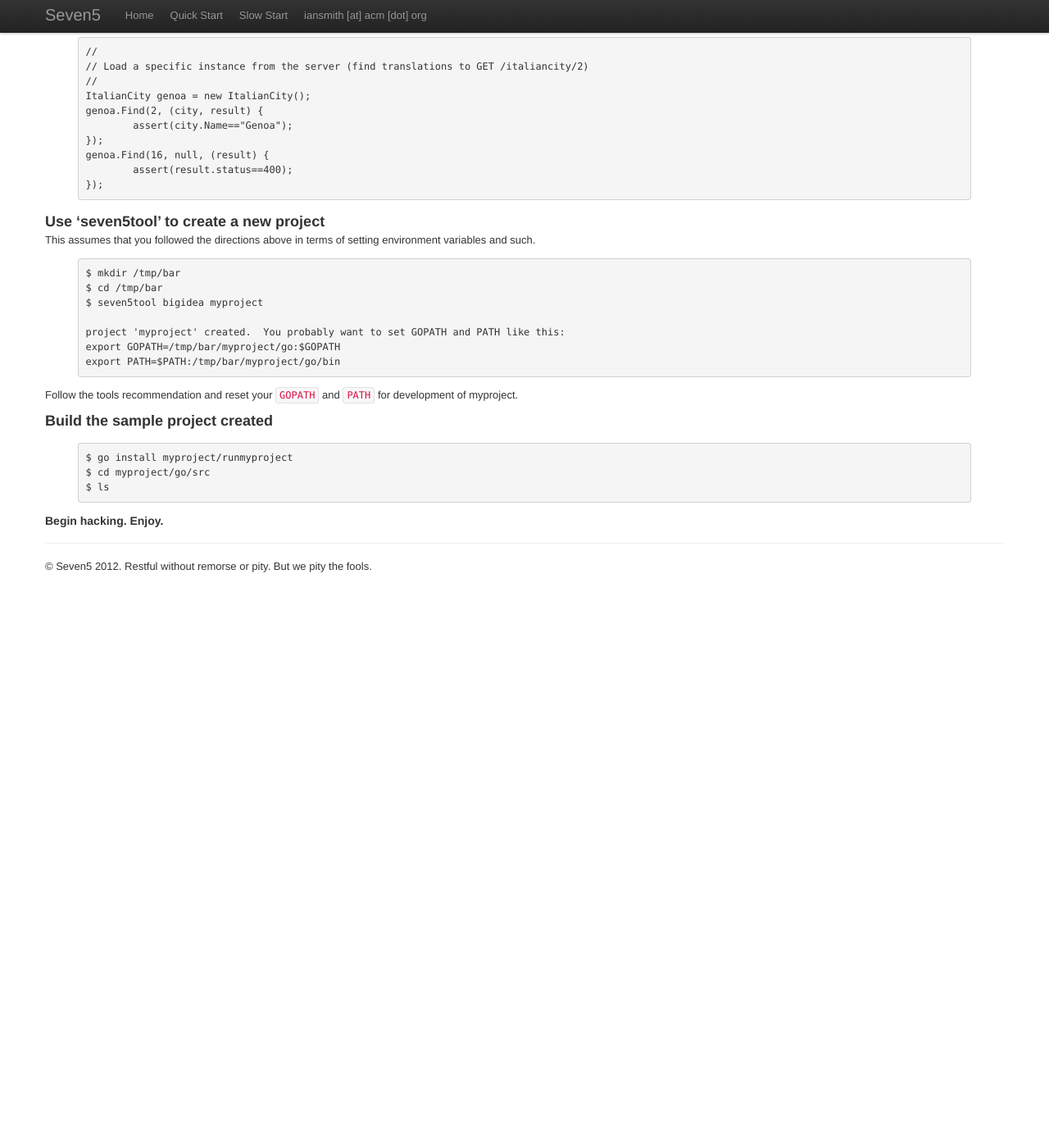
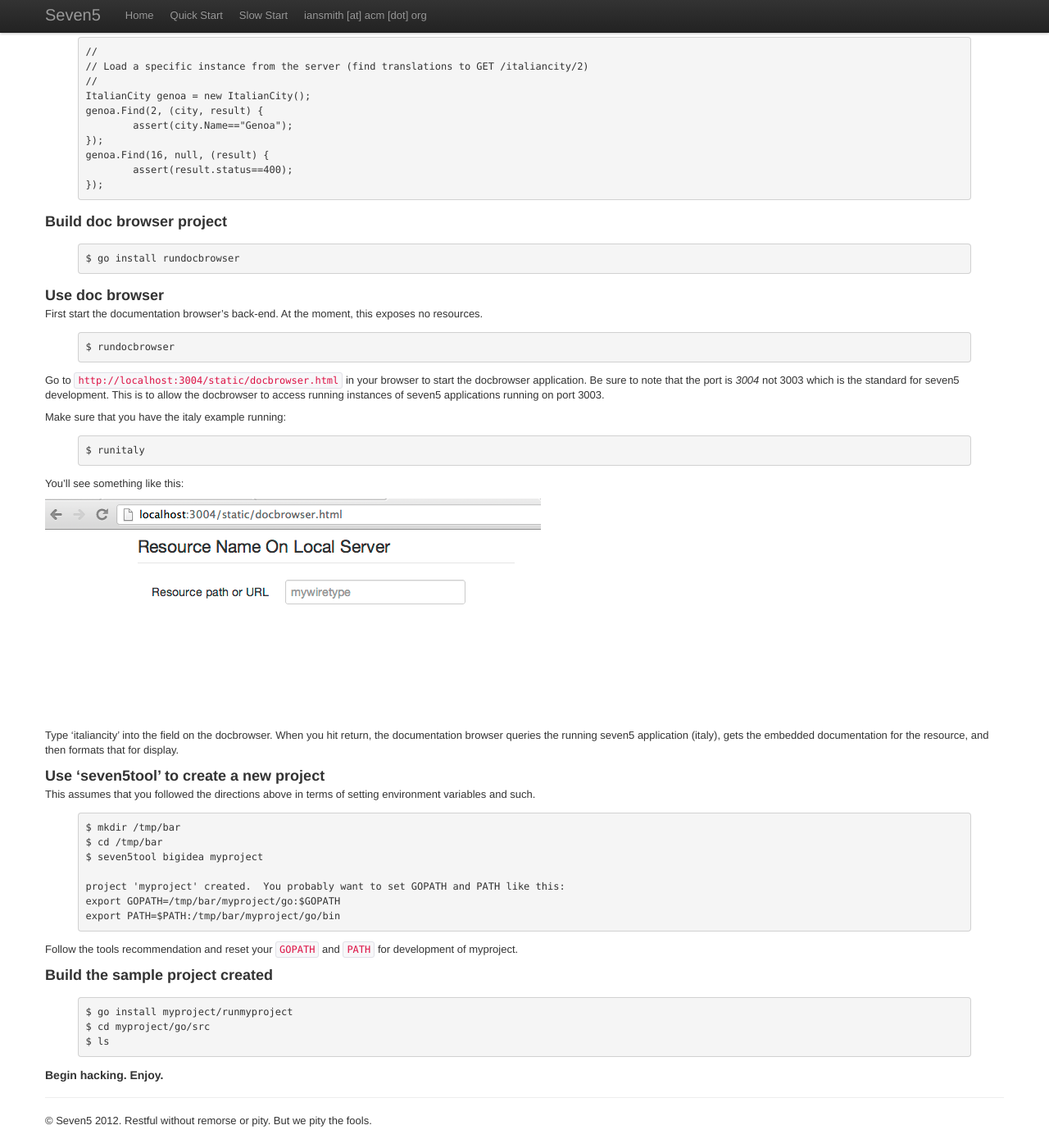
Before and after one commit to seven5/seven5, a Jekyll site: the page built from for_the_impatient.md, in a window 1280 px wide and 1400 px high, scrolled down 5242 px. Shown: the whole window at 82% size. Built offline with Jekyll 4.4.1, drawn with Linux system fonts in a browser that asks for light colours; Markdown is read by kramdown in place of the engine named in the settings; before the commit the page ends 5991 px from its top, so only the background shows below that; some of the changed text lies outside the part shown.

Commit message:
updated a bit for the document browser

```diff
--- a/for_the_impatient.md
+++ b/for_the_impatient.md
@@ -177,6 +177,35 @@
 });
 {% endhighlight %}
 
+### Build doc browser project
+
+{% highlight console %}
+$ go install rundocbrowser
+{% endhighlight %}
+
+### Use doc browser
+
+First start the documentation browser's back-end.  At the moment, this exposes no resources.
+
+{% highlight console %}
+$ rundocbrowser
+{% endhighlight %}
+
+Go to `http://localhost:3004/static/docbrowser.html` in your browser to start the docbrowser application. Be sure to note that the port is *3004* not 3003 which is the standard for seven5 development.  This is to allow the docbrowser to access running instances of seven5 applications running on port 3003.
+
+Make sure that you have the italy example running:
+
+{% highlight console %}
+$ runitaly
+{% endhighlight %}
+
+You'll see something like this:
+
+![DocBrowser snap](/seven5/images/docbrowser-snap.png)
+
+Type 'italiancity' into the field on the docbrowser.  When you hit return, the documentation browser queries the running seven5 application (italy), gets the embedded documentation for the resource, and then formats that for display.
+
+
 ### Use 'seven5tool' to create a new project
 
 This assumes that you followed the directions above in terms of setting environment variables and such.
```
Also changed, not shown: other parts of for_the_impatient.md (+1 -1 lines), images/docbrowser-snap.png (added).
